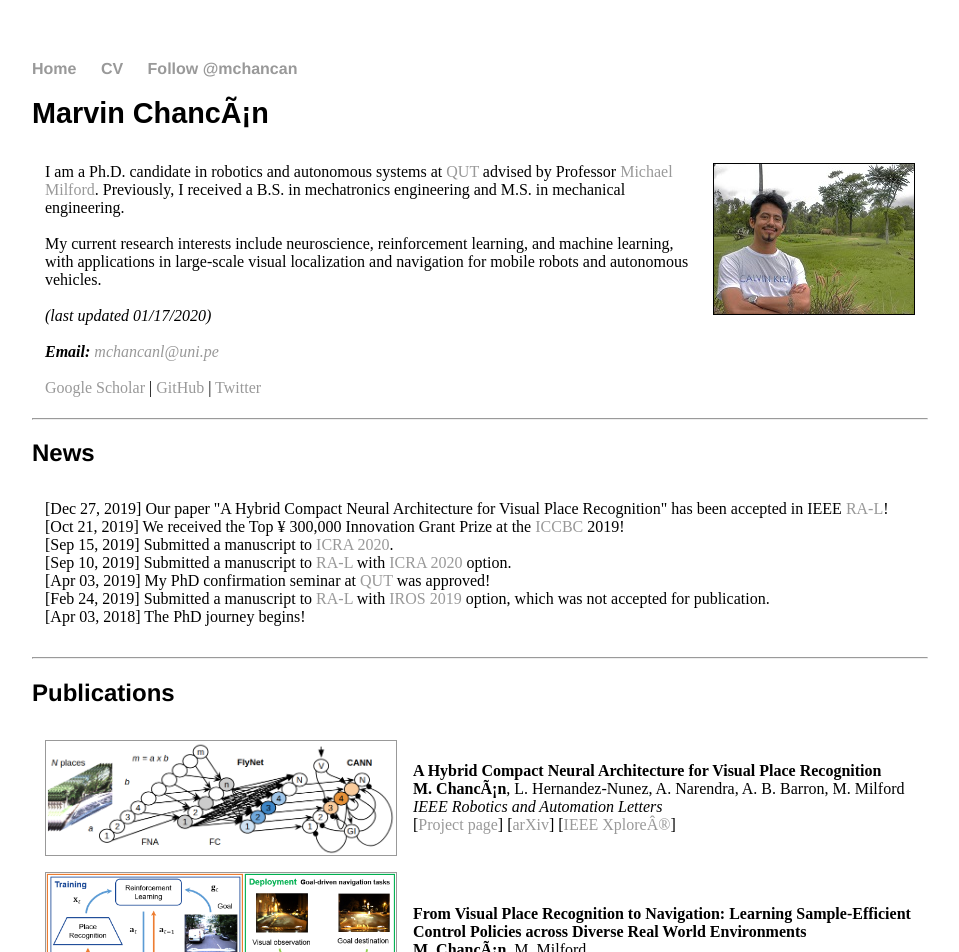
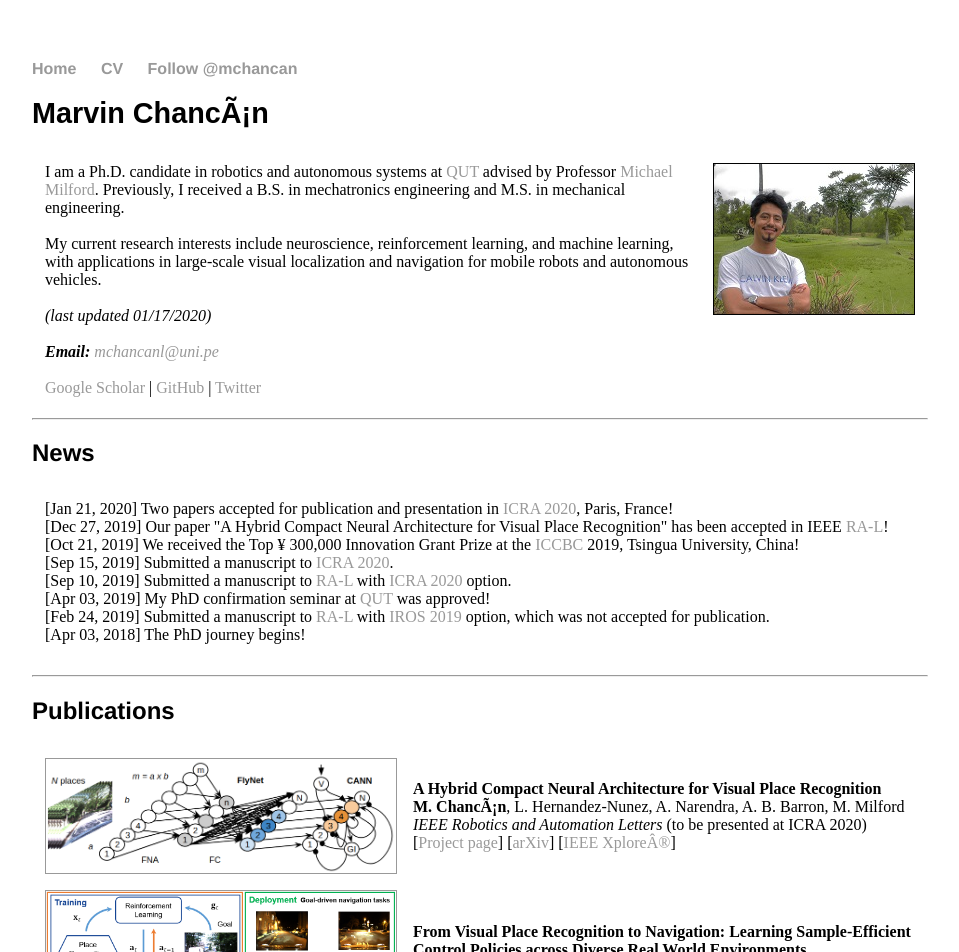
Before and after one commit to mchancan/mchancan.github.io, a Jekyll site: the page built from index.html, in a window 1280 px wide. Shown: the top 952 px of the page, without its empty margins (160-1119 px from the left). Built offline with Jekyll 4.4.1, drawn with Linux system fonts in a browser that asks for light colours; comment, search, counter and statistics services are not loaded; some of the changed text lies outside the part shown.

Commit message:
Update index.html

```diff
--- a/index.html
+++ b/index.html
@@ -28,8 +28,9 @@ title: Marvin Chancán
 <table border="0" cellpadding="3" cellspacing="10">
 	<tr>
 		<td>
+			[Jan 21, 2020] Two papers accepted for publication and presentation in <a href="http://icra2020.org">ICRA 2020</a>, Paris, France! </br>
 			[Dec 27, 2019] Our paper "A Hybrid Compact Neural Architecture for Visual Place Recognition" has been accepted in IEEE <a href="https://ieeexplore.ieee.org/xpl/aboutJournal.jsp?punumber=7083369">RA-L</a>! </br>
-			[Oct 21, 2019] We received the Top &yen; 300,000 Innovation Grant Prize at the <a href="https://contest.cbicr.org/en/">ICCBC</a> 2019! </br>
+			[Oct 21, 2019] We received the Top &yen; 300,000 Innovation Grant Prize at the <a href="https://contest.cbicr.org/en/">ICCBC</a> 2019, Tsingua University, China! </br>
 			[Sep 15, 2019] Submitted a manuscript to <a href="http://icra2020.org">ICRA 2020</a>. </br>
 			[Sep 10, 2019] Submitted a manuscript to <a href="http://ieee-ras.org/publications/ra-l">RA-L</a> with <a href="http://icra2020.org">ICRA 2020</a> option. </br>
 			[Apr 03, 2019] My PhD confirmation seminar at <a href="https://qut.edu.au">QUT</a> was approved! </br>
@@ -50,7 +51,7 @@ title: Marvin Chancán
 		<td>
 			<b>A Hybrid Compact Neural Architecture for Visual Place Recognition </b> <br>
 			<b>M. Chancán</b>, L. Hernandez-Nunez, A. Narendra, A. B. Barron, M. Milford <br>
-			<em>IEEE Robotics and Automation Letters</em><br>
+			<em>IEEE Robotics and Automation Letters</em> (to be presented at ICRA 2020)<br>
 			[<a href="projects/FlyNet/index.html">Project page</a>]
 			[<a href="https://arxiv.org/abs/1910.06840">arXiv</a>]
 			[<a href="https://doi.org/10.1109/LRA.2020.2967324">IEEE Xplore®</a>]
@@ -63,7 +64,7 @@ title: Marvin Chancán
 		<td>
 			<b>From Visual Place Recognition to Navigation: Learning Sample-Efficient Control Policies across Diverse Real World Environments </b> <br>
 			<b>M. Chancán</b>, M. Milford <br>
-			<em>arXiv:1910.04335</em> (submitted to ICRA 2020) <br>
+			<em>IEEE International Conference on Robotics and Automation (ICRA 2020) <br>
 			[<a href="projects/CityLearn/index.html">Project page</a>]
 			[<a href="https://arxiv.org/abs/1910.04335">arXiv</a>]
 			[<a href="https://youtu.be/042KjpOoNVw">Video</a>]
```
